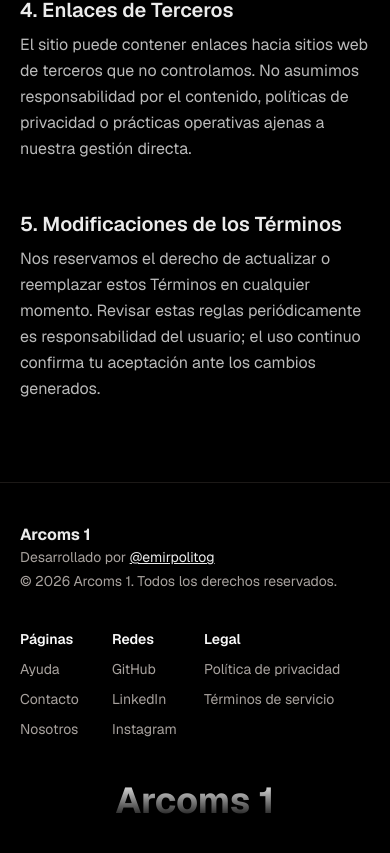
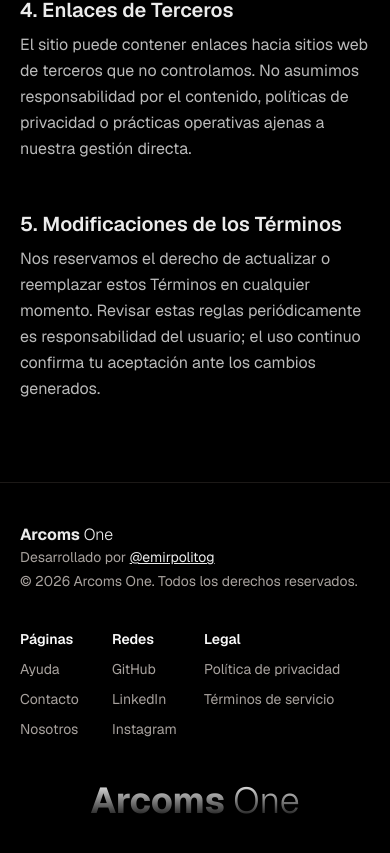
Before and after one commit to EmirPolito/Arcoms-1, a Next.js app: page /tos in a window 390 px wide. Shown: the part 1240-2093 px from the top of the page. Built offline with nearby package versions, Linux system fonts and the light colour scheme.

Commit message:
feat: add responsive footer component with site navigation and social links

```diff
--- a/components/footer.tsx
+++ b/components/footer.tsx
@@ -9,7 +9,7 @@ export default function Footer() {
           <div className="mb-4 md:mb-0">
             <Link href="/" className="mr-4 flex items-center gap-2 lg:mr-6">
               <span className="font-bold lg:inline-block text-[var(--primary-general)] ">
-                Arcoms 1
+                Arcoms <span className="font-light">One</span>
               </span>
             </Link>
 
@@ -26,7 +26,7 @@ export default function Footer() {
             </h1>
 
             <p className="font-normal text-footer-txt mt-1 text-sm sm:text-base">
-              © {new Date().getFullYear()} Arcoms 1. Todos los derechos
+              © {new Date().getFullYear()} Arcoms One. Todos los derechos
               reservados.
             </p>
           </div>
@@ -122,7 +122,7 @@ export default function Footer() {
         </div>
         <div className="w-full flex mt-10 md:mt-15 items-center justify-center">
           <h1 className="text-center text-4xl sm:text-5xl md:text-7xl lg:text-[11rem] font-bold bg-clip-text text-transparent bg-gradient-to-b from-footer-ttl/100 to-footer-ttl/110 select-none ">
-            Arcoms 1
+            Arcoms <span className="font-light">One</span>
           </h1>
         </div>
       </div>
```
